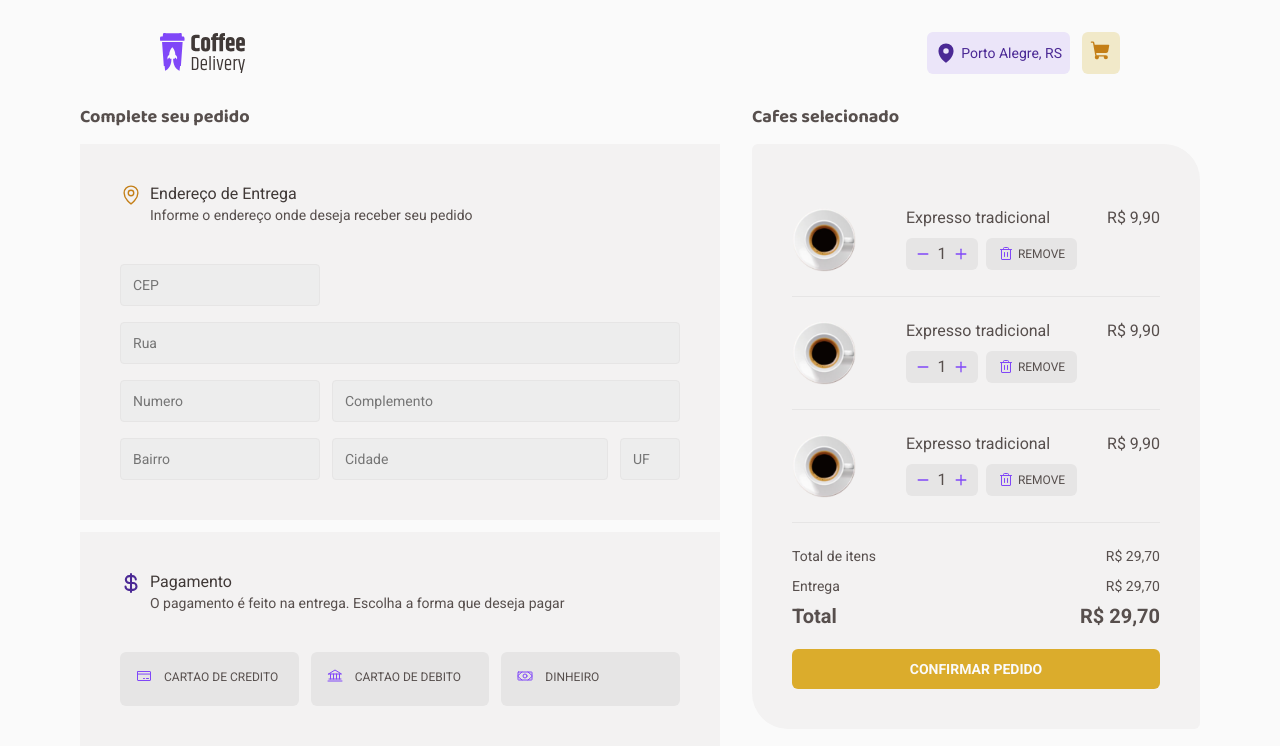
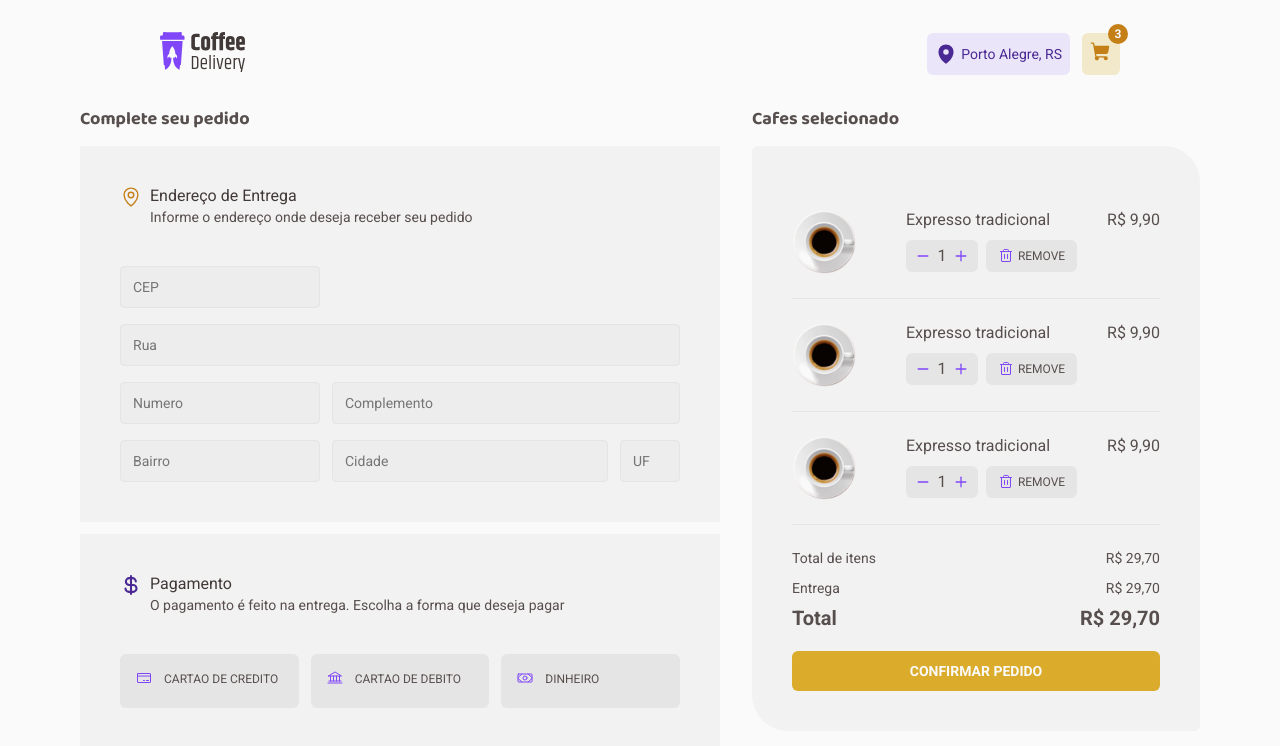
Before and after one commit to wilgnerl/coffeshop-app, a React (Vite) app: page /checkout in a window 1280 px wide. Shown: the top 746 px of the page. Built offline with nearby package versions, Linux system fonts and the light colour scheme.

Commit message:
chore: setting navigate between pages

```diff
--- a/src/components/Header/index.tsx
+++ b/src/components/Header/index.tsx
@@ -1,20 +1,27 @@
 import { ActionContainer, CartContainer, HeaderContainer, LocationContainer } from "./styles";
 import logo from "../../assets/Logo.svg";
 import { MapPin, ShoppingCart } from "phosphor-react";
+import { NavLink } from "react-router-dom";
 
 export function Header(){
 	return(
 		<HeaderContainer>
-			<img src={logo}/>
+			<NavLink to="/">
+				<img src={logo}/>
+			</NavLink>
 
 			<ActionContainer>
 				<LocationContainer>
 					<MapPin size={22} weight="fill"/>
 					<span>Porto Alegre, RS</span>
 				</LocationContainer>
-				<CartContainer>
-					<ShoppingCart size={22} weight="fill"/>
-				</CartContainer>
+				<NavLink to="/checkout">
+					<CartContainer>
+
+						<ShoppingCart size={22} weight="fill"/>
+						<span>3</span>
+					</CartContainer>
+				</NavLink>
 			</ActionContainer>
 		</HeaderContainer>
 	);
--- a/src/components/Header/styles.ts
+++ b/src/components/Header/styles.ts
@@ -44,4 +44,20 @@ export const CartContainer = styled.button`
     background-color: ${props => props.theme["yellow-500"]};
   }
 
+  span {
+    position: absolute;
+    width: 1.25rem;
+    height: 1.25rem;
+    border-radius: 50%;
+    top: 1.5rem;
+    right: 9.5rem;
+    color: ${props => props.theme["gray-100"]};
+    background-color: ${props => props.theme["yellow-700"]};
+    display: flex;
+    align-items: center;
+    justify-content: center;
+    font-size: 0.75rem;
+    font-weight: 700;
+  }
+
 `;
--- a/src/pages/Checkout/index.tsx
+++ b/src/pages/Checkout/index.tsx
@@ -7,10 +7,17 @@ import {
 	CardFormContainer,
 	CardsContainer,
 	CartContainer, FormContainer, PaymentMethodButtonsContainer, PaymentMethodContainer } from "./styles";
+import { useNavigate } from "react-router-dom";
 
 export function Checkout(){
+	const navigate = useNavigate();
+
+	function handleSubmit(){
+		navigate("/sucess");
+	}
+
 	return(
-		<CardsContainer>
+		<CardsContainer onSubmit={handleSubmit}>
 			<FormContainer>
 				<span>Complete seu pedido</span>
 				<CardFormContainer>
@@ -23,7 +30,7 @@ export function Checkout(){
 							<span>Informe o endereço onde deseja receber seu pedido</span>
 						</div>
 					</header>
-					<form>
+					<main>
 						<input type="text" className="cep" placeholder="CEP"/>
 						<input type="text" className="street" placeholder="Rua"/>
 						<div>
@@ -35,7 +42,7 @@ export function Checkout(){
 							<input type="text" className="cidade" placeholder="Cidade"/>
 							<input type="text" className="uf" placeholder="UF"/>
 						</div>
-					</form>
+					</main>
 				</CardFormContainer>
 				<PaymentMethodContainer>
 					<header>
@@ -84,7 +91,7 @@ export function Checkout(){
 							<span>R$ 29,70</span>
 						</div>
 					</BillingContainer>
-					<ButtonCardCartContainer>Confirmar pedido</ButtonCardCartContainer>
+					<ButtonCardCartContainer type="submit">Confirmar pedido</ButtonCardCartContainer>
 				</CardCartContainer>
 
 			</CartContainer>
--- a/src/pages/Checkout/styles.ts
+++ b/src/pages/Checkout/styles.ts
@@ -4,15 +4,14 @@ export const CheckoutContainer = styled.div`
   display: flex;
   align-items: center;
   flex-wrap: wrap;
-
-
 `;
 
-export const CardsContainer = styled.div`
+export const CardsContainer = styled.form`
   display: flex;
   width: 100%;
   gap: 2rem;
   justify-content: center;
+  flex-wrap: wrap;
 `;
 
 
@@ -66,7 +65,7 @@ export const CardFormContainer = styled.div`
 
   }
 
-  form{
+  main{
     width: 100%;
     display: flex;
     flex-direction: column;
```
